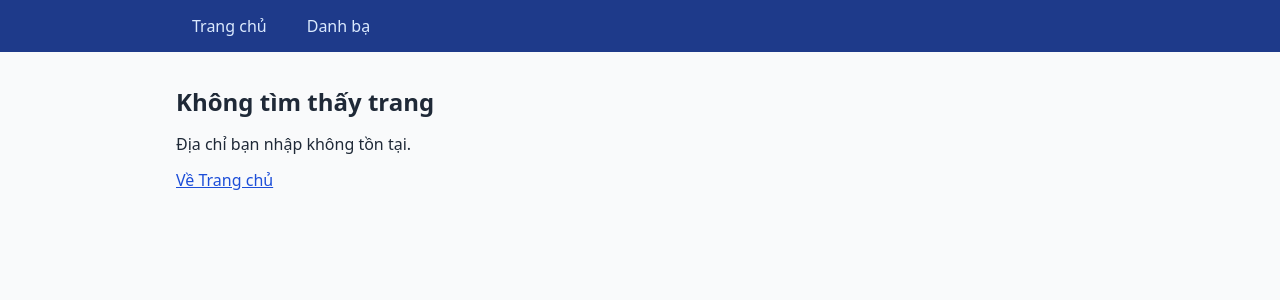
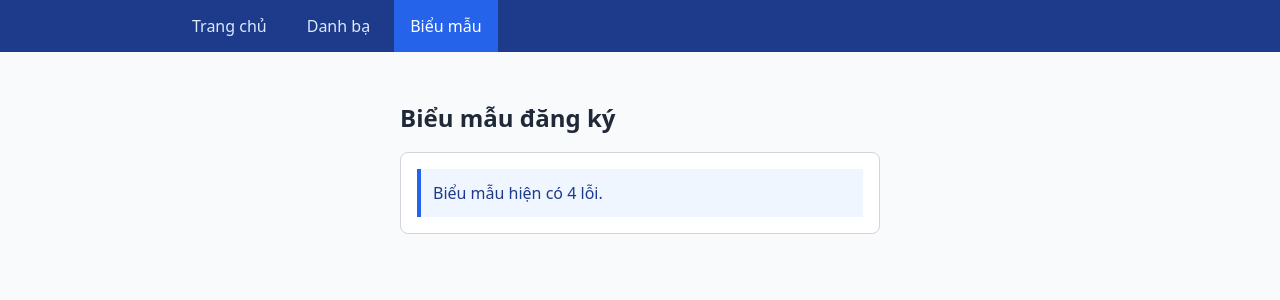
Before and after one commit to lqnanh/24521155_LeNguyenNgoc_Lab4, a React (Vite) app in the folder client/: page /form in a window 1280 px wide. Shown: the top 300 px of the page. Built offline with nearby package versions, Linux system fonts and the light colour scheme.

Commit message:
feat: form context

```diff
--- a/client/src/App.jsx
+++ b/client/src/App.jsx
@@ -5,6 +5,7 @@ import PeopleLayout from "./layouts/PeopleLayout.jsx";
 import HomePage from "./pages/HomePage.jsx";
 import PeopleIndexPage from "./pages/PeopleIndexPage.jsx";
 import NotFoundPage from "./pages/NotFoundPage.jsx";
+import FormPage from "./pages/FormPage.jsx";
 import PersonDetailSkeleton from "./components/PersonDetailSkeleton.jsx";
 import { people } from "./data/people.js";
 
@@ -28,6 +29,8 @@ export default function App() {
           />
         </Route>
 
+        <Route path="form" element={<FormPage />} />
+
         <Route path="*" element={<NotFoundPage />} />
       </Route>
     </Routes>
--- a/client/src/components/NavBar.jsx
+++ b/client/src/components/NavBar.jsx
@@ -1,5 +1,11 @@
 import { NavLink } from "react-router";
 import styles from "./NavBar.module.css";
+
+const NAV_LINKS = [
+  { id: "home", to: "/", label: "Trang chủ", end: true },
+  { id: "people", to: "/people", label: "Danh bạ", end: false },
+  { id: "form", to: "/form", label: "Biểu mẫu", end: false },
+];
 
 function getLinkClass({ isActive }) {
   return isActive ? `${styles.link} ${styles.linkActive}` : styles.link;
@@ -9,16 +15,13 @@ export default function NavBar() {
   return (
     <nav className={styles.nav} aria-label="Menu chính">
       <ul className={styles.list}>
-        <li>
-          <NavLink to="/" end className={getLinkClass}>
-            Trang chủ
-          </NavLink>
-        </li>
-        <li>
-          <NavLink to="/people" className={getLinkClass}>
-            Danh bạ
-          </NavLink>
-        </li>
+        {NAV_LINKS.map((link) => (
+          <li key={link.id}>
+            <NavLink to={link.to} end={link.end} className={getLinkClass}>
+              {link.label}
+            </NavLink>
+          </li>
+        ))}
       </ul>
     </nav>
   );
--- /dev/null
+++ b/client/src/components/form/FormContext.js
@@ -0,0 +1,16 @@
+import { createContext, useContext } from "react";
+
+export const FormContext = createContext(null);
+
+export function useFormContext() {
+  const context = useContext(FormContext);
+
+  if (context === null) {
+    throw new Error(
+      "useFormContext chỉ được dùng bên trong <SimpleForm>. " +
+        "Hãy đặt ô nhập này vào trong biểu mẫu."
+    );
+  }
+
+  return context;
+}
--- /dev/null
+++ b/client/src/components/form/SimpleForm.jsx
@@ -0,0 +1,36 @@
+import { useState } from "react";
+import { FormContext } from "./FormContext.js";
+import { INITIAL_VALUES, validateForm } from "./validateForm.js";
+import styles from "./SimpleForm.module.css";
+
+function SimpleForm({ initialValues = INITIAL_VALUES }) {
+  const [values, setValues] = useState(initialValues);
+
+  const errors = validateForm(values);
+  const errorCount = Object.keys(errors).length;
+  const isValid = errorCount === 0;
+
+  function setFieldValue(name, value) {
+    setValues((previous) => ({ ...previous, [name]: value }));
+  }
+
+  function handleSubmit(event) {
+    event.preventDefault();
+  }
+
+  const contextValue = { values, errors, isValid, setFieldValue };
+
+  return (
+    <FormContext value={contextValue}>
+      <form className={styles.form} noValidate onSubmit={handleSubmit}>
+        <p className={styles.status} role="status" aria-live="polite">
+          {isValid
+            ? "Biểu mẫu hợp lệ, không có lỗi nào."
+            : `Biểu mẫu hiện có ${errorCount} lỗi.`}
+        </p>
+      </form>
+    </FormContext>
+  );
+}
+
+export default SimpleForm;
--- /dev/null
+++ b/client/src/components/form/SimpleForm.module.css
@@ -0,0 +1,19 @@
+.form {
+  display: flex;
+  flex-direction: column;
+  gap: 1rem;
+  width: 100%;
+  padding: 1rem;
+  border: 1px solid #d1d5db;
+  border-radius: 8px;
+  background-color: #ffffff;
+}
+
+.status {
+  margin: 0;
+  padding: 0.75rem;
+  border-left: 4px solid #2563eb;
+  background-color: #eff6ff;
+  color: #1e3a8a;
+  font-weight: 500;
+}
--- /dev/null
+++ b/client/src/components/form/validateForm.js
@@ -0,0 +1,84 @@
+export const FIELD_NAMES = {
+  fullName: "fullName",
+  email: "email",
+  age: "age",
+  password: "password",
+  confirmPassword: "confirmPassword",
+};
+
+export const INITIAL_VALUES = {
+  [FIELD_NAMES.fullName]: "",
+  [FIELD_NAMES.email]: "",
+  [FIELD_NAMES.age]: "",
+  [FIELD_NAMES.password]: "",
+  [FIELD_NAMES.confirmPassword]: "",
+};
+
+const EMAIL_PATTERN = /^[^\s@]+@[^\s@]+\.[^\s@]+$/;
+const INTEGER_PATTERN = /^-?\d+$/;
+
+const MIN_NAME_LENGTH = 2;
+const MIN_AGE = 16;
+const MAX_AGE = 100;
+const MIN_PASSWORD_LENGTH = 8;
+
+function validateFullName(value) {
+  const trimmed = value.trim();
+  if (trimmed === "") return "Vui lòng nhập họ tên.";
+  if (trimmed.length < MIN_NAME_LENGTH) {
+    return `Họ tên phải có ít nhất ${MIN_NAME_LENGTH} ký tự.`;
+  }
+  return null;
+}
+
+function validateEmail(value) {
+  const trimmed = value.trim();
+  if (trimmed === "") return "Vui lòng nhập email.";
+  if (!EMAIL_PATTERN.test(trimmed)) return "Email không đúng định dạng.";
+  return null;
+}
+
+function validateAge(value) {
+  const trimmed = value.trim();
+  if (trimmed === "") return "Vui lòng nhập tuổi.";
+  if (!INTEGER_PATTERN.test(trimmed)) return "Tuổi phải là số nguyên.";
+  const age = Number(trimmed);
+  if (age < MIN_AGE || age > MAX_AGE) {
+    return `Tuổi phải từ ${MIN_AGE} đến ${MAX_AGE}.`;
+  }
+  return null;
+}
+
+function validatePassword(value) {
+  if (value === "") return "Vui lòng nhập mật khẩu.";
+  if (value.length < MIN_PASSWORD_LENGTH) {
+    return `Mật khẩu phải có ít nhất ${MIN_PASSWORD_LENGTH} ký tự.`;
+  }
+  return null;
+}
+
+function validateConfirmPassword(value, password) {
+  if (value !== password) return "Mật khẩu nhập lại không khớp.";
+  return null;
+}
+
+export function validateForm(values) {
+  const checks = {
+    [FIELD_NAMES.fullName]: validateFullName(values.fullName),
+    [FIELD_NAMES.email]: validateEmail(values.email),
+    [FIELD_NAMES.age]: validateAge(values.age),
+    [FIELD_NAMES.password]: validatePassword(values.password),
+    [FIELD_NAMES.confirmPassword]: validateConfirmPassword(
+      values.confirmPassword,
+      values.password
+    ),
+  };
+
+  const errors = {};
+  for (const [field, message] of Object.entries(checks)) {
+    if (message !== null) {
+      errors[field] = message;
+    }
+  }
+  return errors;
+}
--- /dev/null
+++ b/client/src/pages/FormPage.jsx
@@ -0,0 +1,15 @@
+import SimpleForm from "../components/form/SimpleForm.jsx";
+import styles from "./FormPage.module.css";
+
+function FormPage() {
+  return (
+    <section className={styles.page} aria-labelledby="form-page-title">
+      <h1 id="form-page-title" className={styles.title}>
+        Biểu mẫu đăng ký
+      </h1>
+      <SimpleForm />
+    </section>
+  );
+}
+
+export default FormPage;
--- /dev/null
+++ b/client/src/pages/FormPage.module.css
@@ -0,0 +1,10 @@
+.page {
+  max-width: 32rem;
+  margin: 0 auto;
+  padding: 1rem;
+}
+
+.title {
+  margin: 0 0 1rem;
+  font-size: 1.5rem;
+}
```
